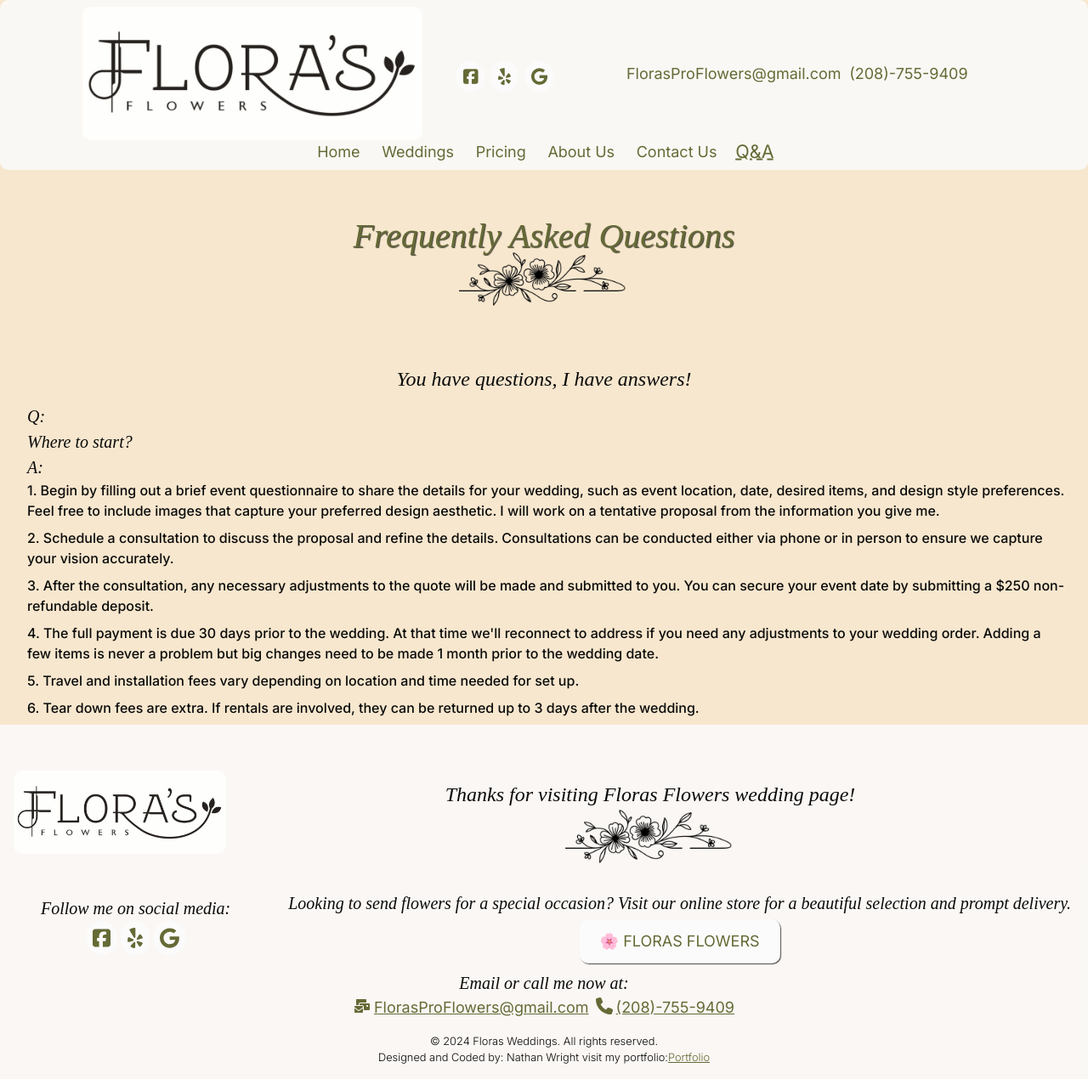
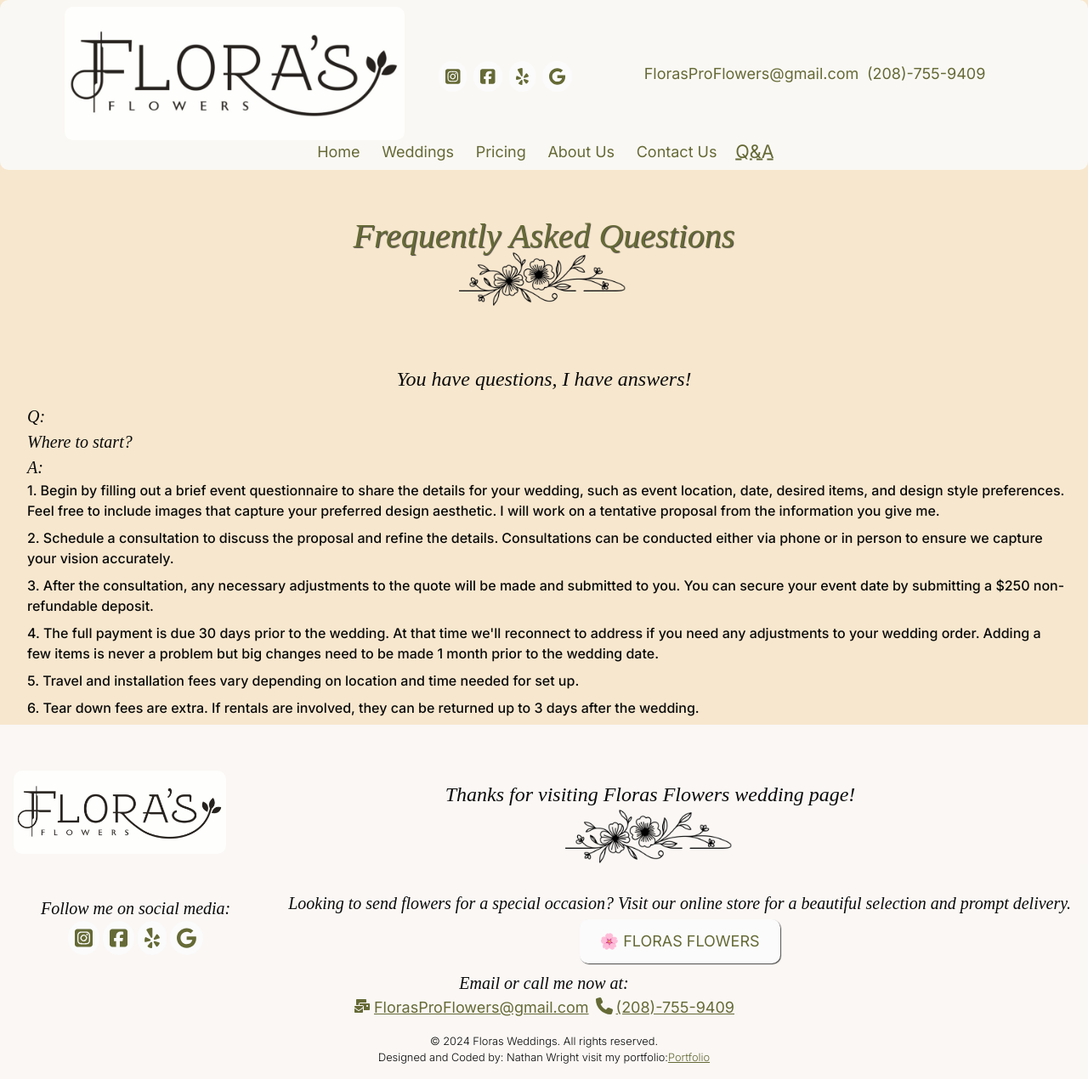
Before and after one commit to njwright92/florasweddings, a Next.js app: page /faqs in a window 1280 px wide. Shown: the whole page at 85% size. Built offline with nearby package versions, Linux system fonts and the light colour scheme.

Commit message:
"instagram not the issue"

```diff
--- a/src/app/components/Footer.js
+++ b/src/app/components/Footer.js
@@ -48,14 +48,14 @@ export default function Footer() {
               Follow me on social media:
             </h2>
             <div className="flex gap-1">
-              {/* <Link
+              <Link
                 href="https://www.instagram.com/floras_flowers4u/"
                 className="footer-link custom-button"
                 aria-label="Visit our Instagram page"
               >
                 <FontAwesomeIcon icon={faSquareInstagram} className="fa-xl" />
                 <span className="sr-only">Instagram</span>
-              </Link> */}
+              </Link>
               <Link
                 href="https://www.facebook.com/happytrailsfloral"
                 className="footer-link custom-button"
--- a/src/app/components/Header.js
+++ b/src/app/components/Header.js
@@ -49,14 +49,14 @@ export default function Header() {
         </Link>
 
         <div className="flex gap-2 mt-2 md:ml-10">
-          {/* <Link
+          <Link
             href="https://www.instagram.com/floras_flowers4u/"
             className="footer-link custom-button"
             aria-label="Visit our Instagram page"
           >
             <FontAwesomeIcon icon={faSquareInstagram} className="fa-lg" />
             <span className="sr-only">Instagram</span>
-          </Link> */}
+          </Link>
           <Link
             href="https://www.facebook.com/happytrailsfloral"
             className="footer-link custom-button"
```
